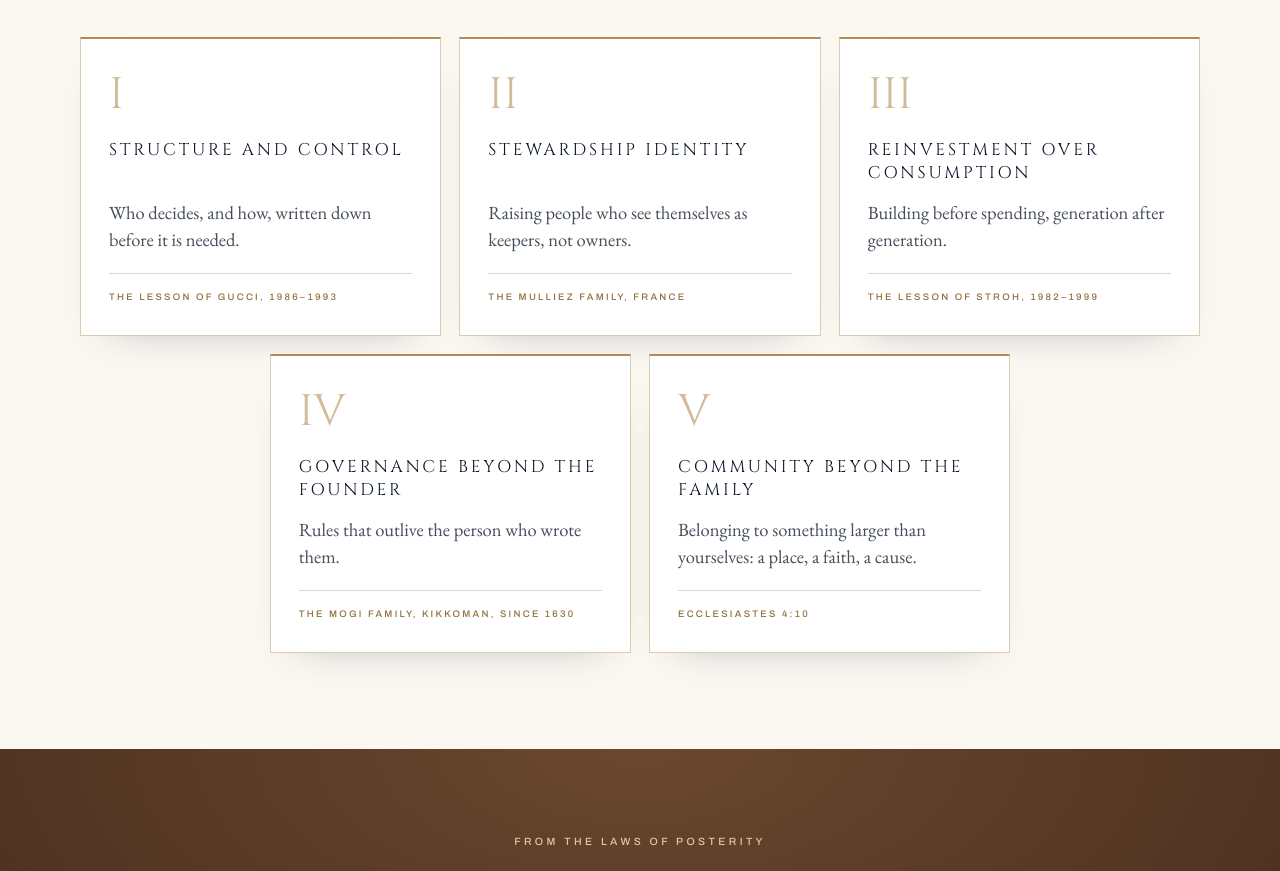
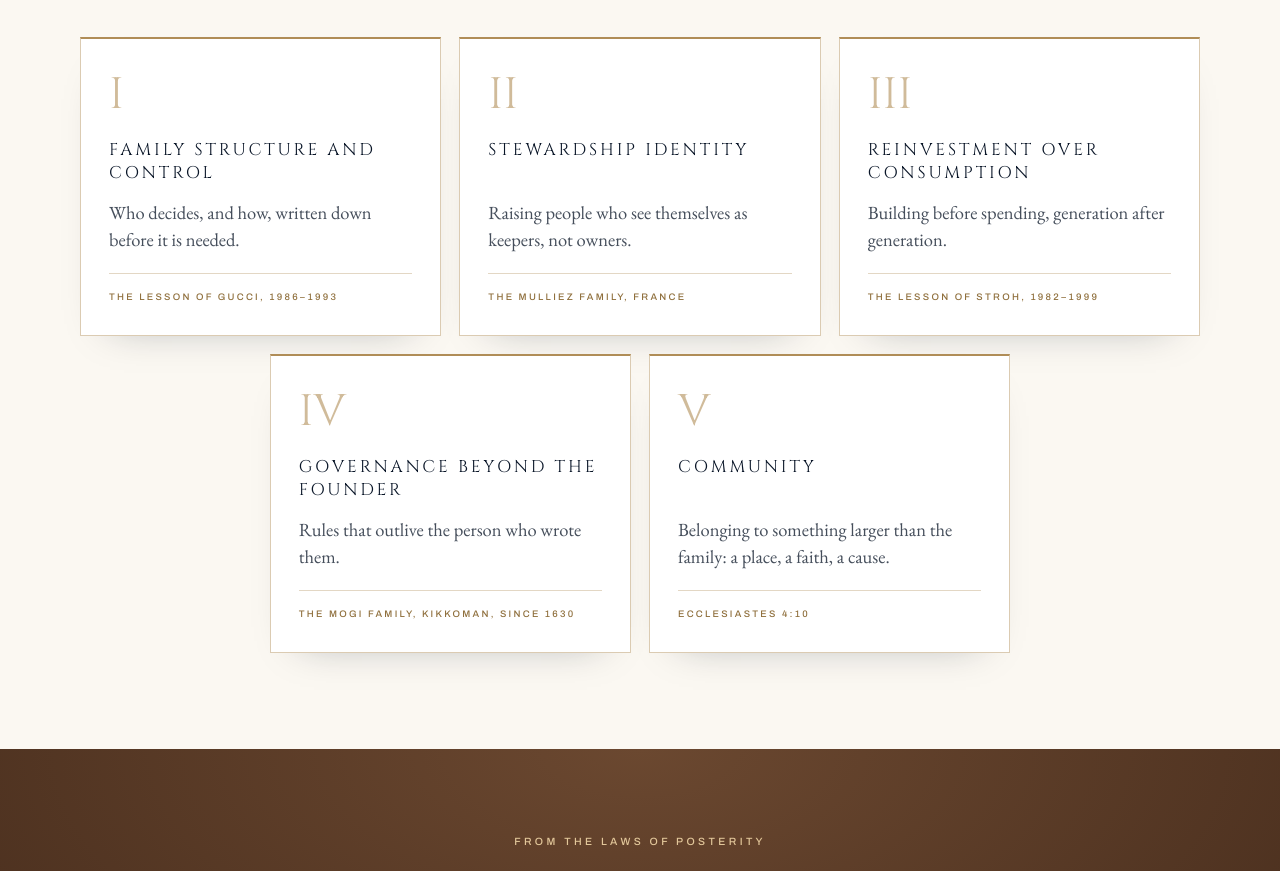
Before and after one commit to ghelck29-ctrl/posterity-literary-works, a plain HTML site: page index.html in a window 1280 px wide. Shown: the part 4700-5571 px from the top of the page. Drawn offline with Linux system fonts and the light colour scheme.

Commit message:
Principles: I Family Structure and Control; V Community
Co-Authored-By: Claude Opus 5.5 <noreply@anthropic.com>

```diff
--- a/index.html
+++ b/index.html
@@ -101,11 +101,11 @@
   <div class="label rv">The five principles</div>
   <h2 class="rv d1">What the families that lasted have in common.</h2>
   <div class="cards">
-    <div class="card rv"><div class="n">I</div><h3>Structure and Control</h3><p>Who decides, and how, written down before it is needed.</p><small>The lesson of Gucci, 1986&ndash;1993</small></div>
+    <div class="card rv"><div class="n">I</div><h3>Family Structure and Control</h3><p>Who decides, and how, written down before it is needed.</p><small>The lesson of Gucci, 1986&ndash;1993</small></div>
     <div class="card rv d1"><div class="n">II</div><h3>Stewardship Identity</h3><p>Raising people who see themselves as keepers, not owners.</p><small>The Mulliez family, France</small></div>
     <div class="card rv d2"><div class="n">III</div><h3>Reinvestment over Consumption</h3><p>Building before spending, generation after generation.</p><small>The lesson of Stroh, 1982&ndash;1999</small></div>
     <div class="card rv d3"><div class="n">IV</div><h3>Governance Beyond the Founder</h3><p>Rules that outlive the person who wrote them.</p><small>The Mogi family, Kikkoman, since 1630</small></div>
-    <div class="card rv d4"><div class="n">V</div><h3>Community Beyond the Family</h3><p>Belonging to something larger than yourselves: a place, a faith, a cause.</p><small>Ecclesiastes 4:10</small></div>
+    <div class="card rv d4"><div class="n">V</div><h3>Community</h3><p>Belonging to something larger than the family: a place, a faith, a cause.</p><small>Ecclesiastes 4:10</small></div>
   </div>
 </div></section>
 
```
